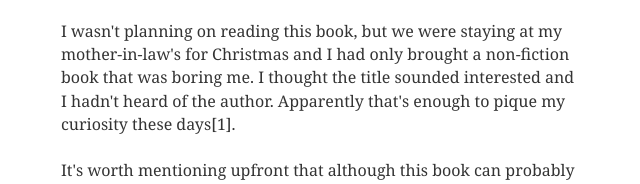
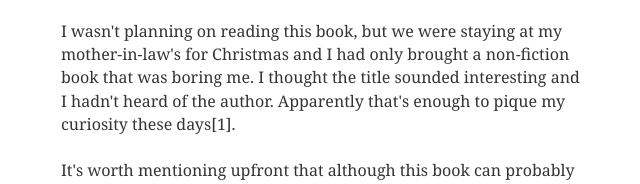
Before and after one commit to maurogestoso/blog, a Gatsby site: page /sixteen-ways-to-defend-a-walled-city-kj-parker/ in a window 1280 px wide. Shown: the part 178-362 px from the top of the page, 318-958 px from the left. Built offline with nearby package versions, Linux system fonts and the light colour scheme; Gatsby itself is replaced by a stand-in of ours; some packages are replaced by stand-ins of ours.

Commit message:
Update index.md

```diff
--- a/content/blog/sixteen-ways-to-defend-a-walled-city-kj-parker/index.md
+++ b/content/blog/sixteen-ways-to-defend-a-walled-city-kj-parker/index.md
@@ -4,7 +4,7 @@ date: "2019-12-28T22:12:03.284Z"
 description: ""
 ---
 
-I wasn't planning on reading this book, but we were staying at my mother-in-law's for Christmas and I had only brought a non-fiction book that was boring me. I thought the title sounded interested and I hadn't heard of the author. Apparently that's enough to pique my curiosity these days[1].
+I wasn't planning on reading this book, but we were staying at my mother-in-law's for Christmas and I had only brought a non-fiction book that was boring me. I thought the title sounded interesting and I hadn't heard of the author. Apparently that's enough to pique my curiosity these days[1].
 
 It's worth mentioning upfront that although this book can probably be found in the Fantasy section of your favourite bookshop/library, it lacks some of the genre's most popular elements such as magic, legendary heroes, mythical creatures, etc. It is set in a fictional but run-of-the-mill medieval-ish city with its castle and walls.
 
```
